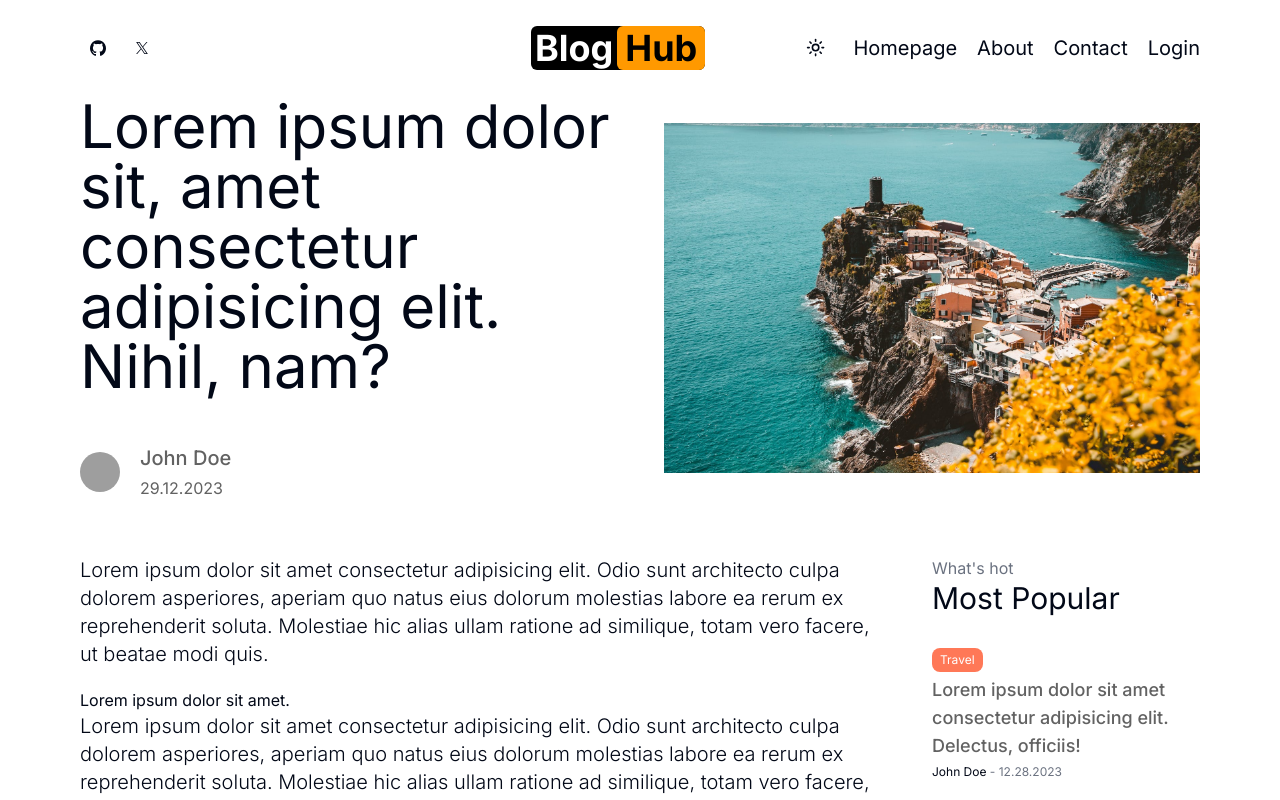
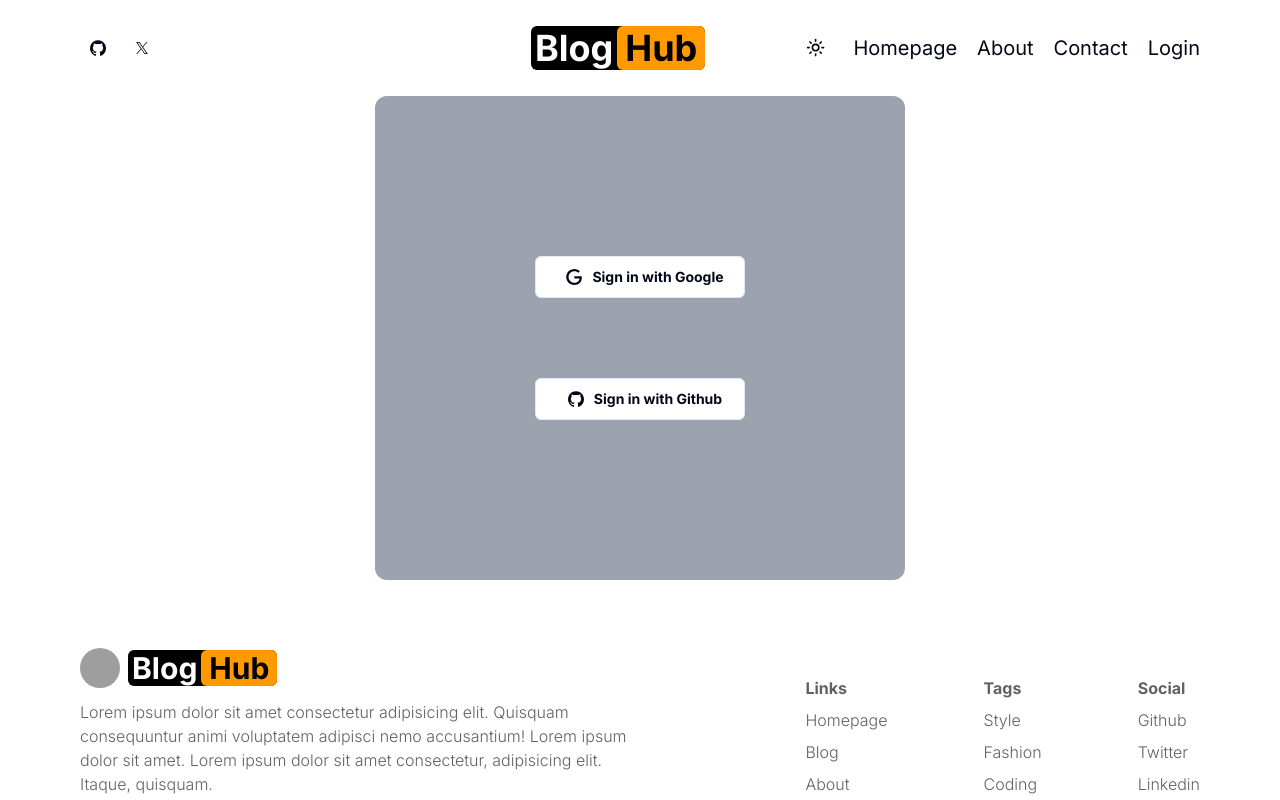
Before and after one commit to iitzrohan/BlogHub, a Next.js app: page /login in a window 1280 px wide. Shown: the top 800 px of the page. Built offline with nearby package versions, Linux system fonts and the light colour scheme; grey boxes are pictures that could not be loaded.

Commit message:
Add login page

```diff
--- /dev/null
+++ b/app/login/page.tsx
@@ -0,0 +1,50 @@
+import { Icons } from "@/components/ui/Icons";
+import { Button, buttonVariants } from "@/components/ui/button";
+import { cn } from "@/lib/utils";
+import React from "react";
+
+const LoginPage = () => {
+  return (
+    // Container
+    <div className="flex items-center justify-center mt-15">
+      {/* Wrapper */}
+      <div className="bg-gray-400 py-40 px-16 sm:px-24 md:px-32 lg:px-40 flex flex-col gap-20 rounded-xl">
+        {/* SocialButton */}
+        <Button
+          variant="outline"
+          className="p-5 font-bold cursor-pointer flex items-center justify-center"
+        >
+          <div
+            className={cn(
+              buttonVariants({
+                variant: "ghost",
+              }),
+              "w-9 px-0"
+            )}
+          >
+            <Icons.google className="h-4 w-4" />
+          </div>
+          Sign in with Google
+        </Button>
+        <Button
+          variant="outline"
+          className="p-5 font-bold cursor-pointer flex items-center justify-center"
+        >
+          <div
+            className={cn(
+              buttonVariants({
+                variant: "ghost",
+              }),
+              "w-9 px-0"
+            )}
+          >
+            <Icons.gitHub className="h-4 w-4" />
+          </div>
+          Sign in with Github
+        </Button>
+      </div>
+    </div>
+  );
+};
+
+export default LoginPage;
--- a/components/Authlinks.tsx
+++ b/components/Authlinks.tsx
@@ -3,10 +3,12 @@ import Link from "next/link";
 import React from "react";
 import { useState } from "react";
 
+type Status = "authenticated" | "notauthenticated";
+
 const Authlinks = () => {
   const [open, setOpen] = useState(false);
   // temporary
-  const status = "notauthenticated";
+  const status: Status = "notauthenticated";
 
   return (
     <>
--- a/components/Footer.tsx
+++ b/components/Footer.tsx
@@ -1,6 +1,6 @@
 import React from "react";
 import { Avatar, AvatarFallback, AvatarImage } from "./ui/avatar";
-import { Icons } from "./Icons";
+import { Icons } from "./ui/Icons";
 import { siteConfig } from "@/config/Site";
 import { buttonVariants } from "./ui/button";
 import { cn } from "@/lib/utils";
--- a/components/Navbar.tsx
+++ b/components/Navbar.tsx
@@ -1,7 +1,7 @@
 import { cn } from "@/lib/utils";
 import Link from "next/link";
 import React from "react";
-import { Icons } from "./Icons";
+import { Icons } from "./ui/Icons";
 import { siteConfig } from "@/config/Site";
 import { buttonVariants } from "./ui/button";
 import { ModeToggle } from "./Mode-toggle";
```
Also changed, not shown: components/ui/Icons.tsx (renamed from components/Icons.tsx).
